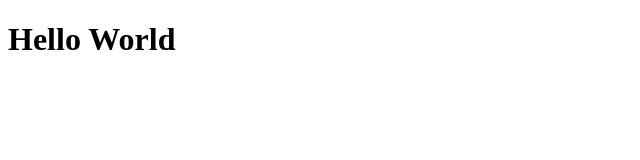
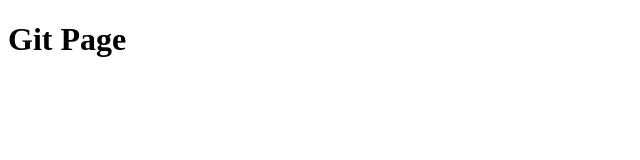
Before and after one commit to mrDuasel/git_test, a plain HTML site: page index.html in a window 1280 px wide. Shown: the whole page, without its empty margins (0-640 px from the left). Drawn offline with Linux system fonts and the light colour scheme.

Commit message:
Update index.html

```diff
--- a/index.html
+++ b/index.html
@@ -7,7 +7,7 @@
 </head>
 <body>
     <h1>
-        Hello World
+        Git Page
     </h1>
 </body>
 </html>
```
